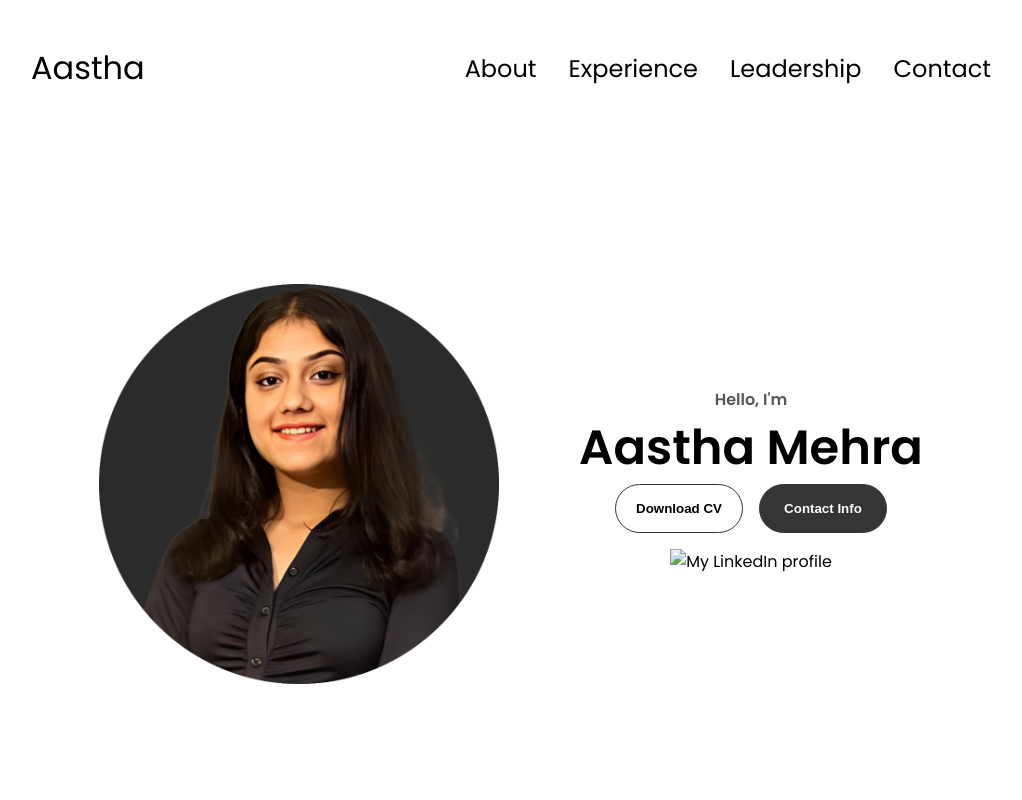
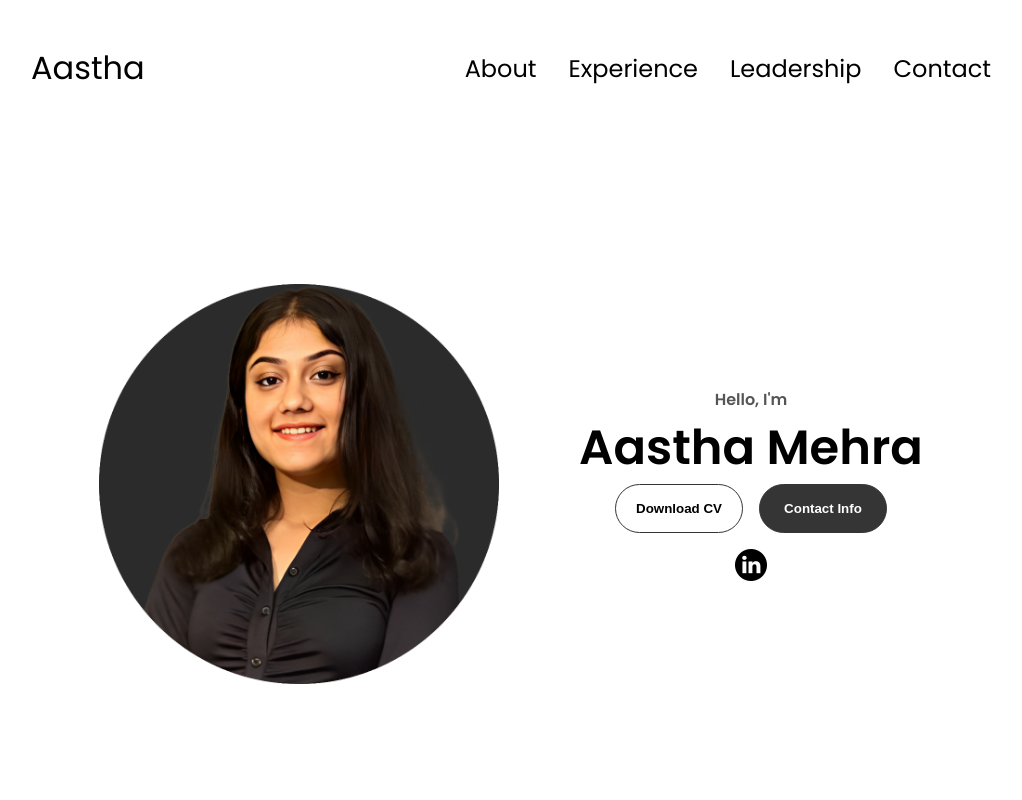
Before and after one commit to aasthamehra2115/Resume-Website, a plain HTML site: page index.html in a window 1280 px wide. Shown: the top 800 px of the page, without its empty margins (129-1151 px from the left). Drawn offline with Linux system fonts and the light colour scheme; files whose address does not match are found by name.

Commit message:
Update index.html

```diff
--- a/index.html
+++ b/index.html
@@ -57,7 +57,7 @@
         </div>
         <div id="socials-container">
           <img
-            src="./assets/linkedin.png"
+            src="./linkedin.png"
             alt="My LinkedIn profile"
             class="icon"
             onclick="location.href='https://www.linkedin.com/in/aastha-mehra-9712ba174/'"
```
